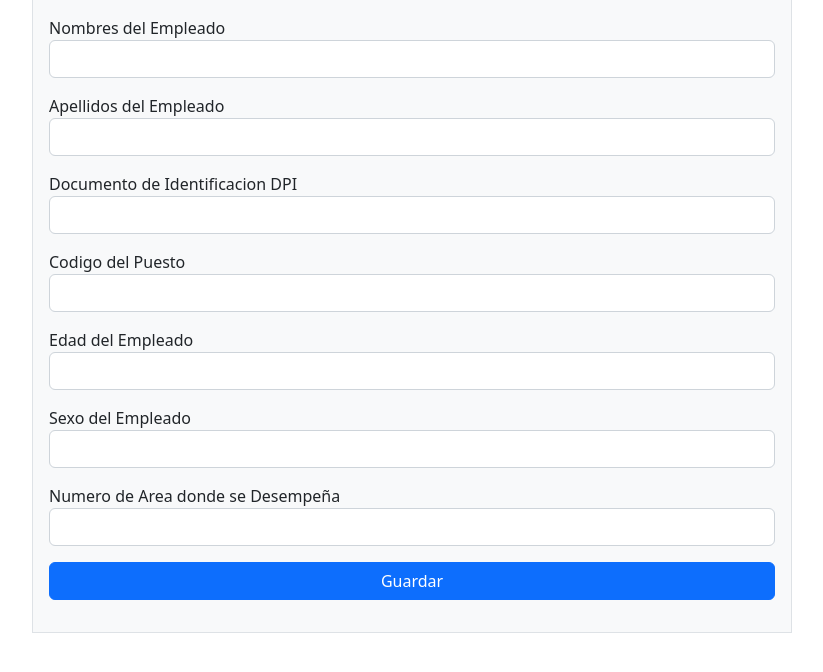
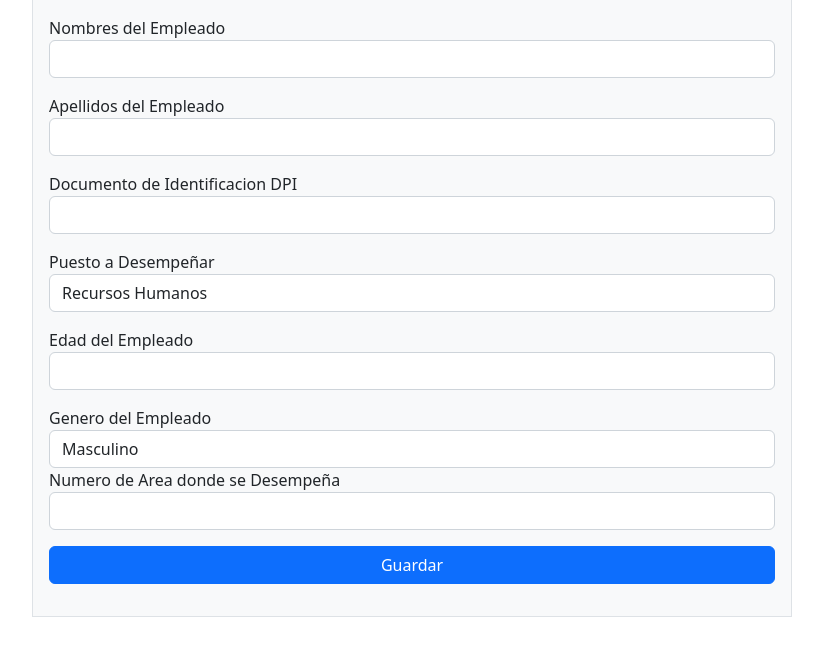
Before and after one commit to CARS1803/Final_Reyes, a PHP site: page /index.php in a window 1280 px wide. Shown: the part 113-785 px from the top of the page, without its empty margins (228-1051 px from the left). Run offline with PHP 8.4, Linux system fonts and the light colour scheme.

Commit message:
se modifico la base de datos

```diff
--- a/vistas/lista/index.php
+++ b/vistas/lista/index.php
@@ -24,8 +24,12 @@
                 </div>
                 <div class="row mb-3">
                     <div class="col">
-                        <label for="emp_puesto_cod">Codigo del Puesto</label>
-                        <input type="number" min="1" name="emp_puesto_cod" id="emp_puesto_cod" class="form-control">
+                        <label for="emp_puesto_cod">Puesto a Desempeñar</label>
+                        <select name="emp_puesto_cod" id="emp_puesto_cod" class="form-control">
+                            <option value="emp_puesto_cod">Recursos Humanos</option>
+                            <option value="emp_puesto_cod">Logistica</option>
+                            <option value="emp_puesto_cod">Inteligencia</option>
+                        </select>
                     </div>
                 </div>
                 <div class="row mb-3">
@@ -34,12 +38,13 @@
                         <input type="number" min="1" name="emp_edad" id="emp_edad" class="form-control">
                     </div>
                 </div>
-                <div class="row mb-3">
-                    <div class="col">
-                        <label for="emp_sex_cod">Sexo del Empleado</label>
-                        <input type="number" min="1" name="emp_sex_cod" id="emp_sex_cod" class="form-control">
+                <div class="col">
+                        <label for="emp_puesto_cod">Genero del Empleado</label>
+                        <select name="emp_sex_cod" id="emp_sex_cod" class="form-control">
+                            <option value="emp_sex_cod">Masculino</option>
+                            <option value="emp_sex_cod">Femenino</option>
+                        </select>
                     </div>
-                </div>
                 <div class="row mb-3">
                     <div class="col">
                         <label for="emp_area_cod">Numero de Area donde se Desempeña</label>
```
Also changed, not shown: BD.sql (+8 -8 lines).
